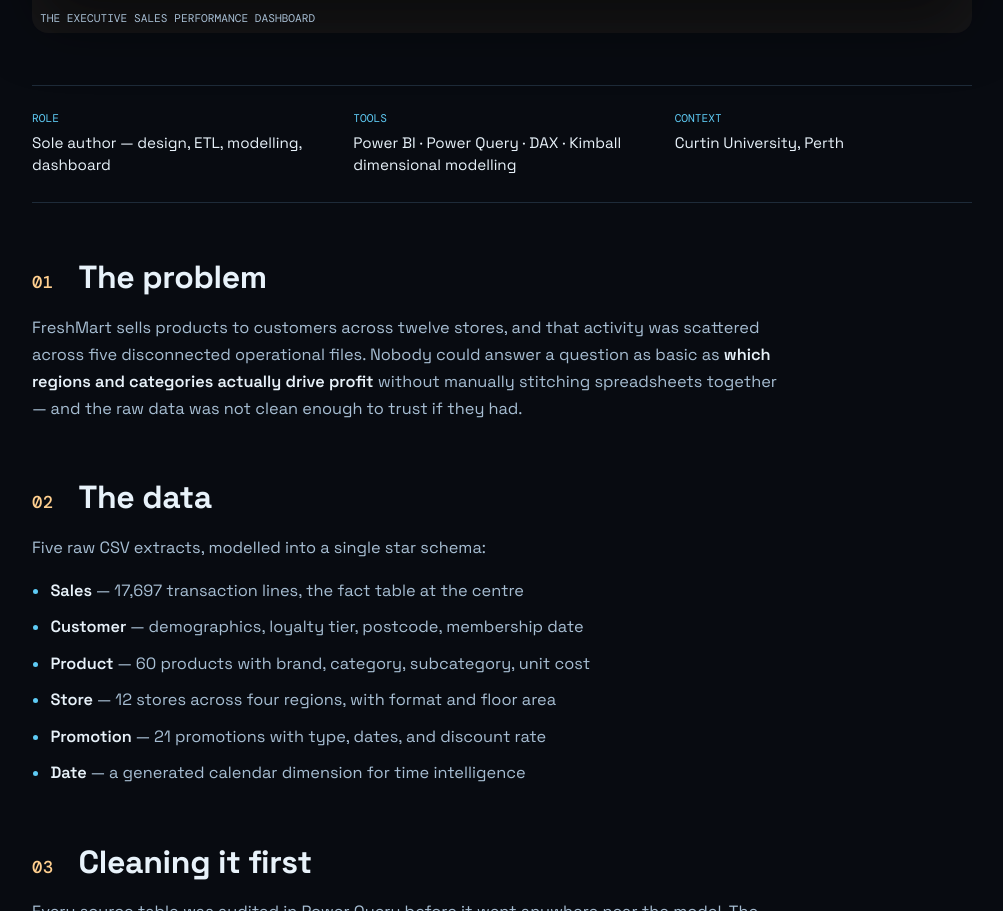
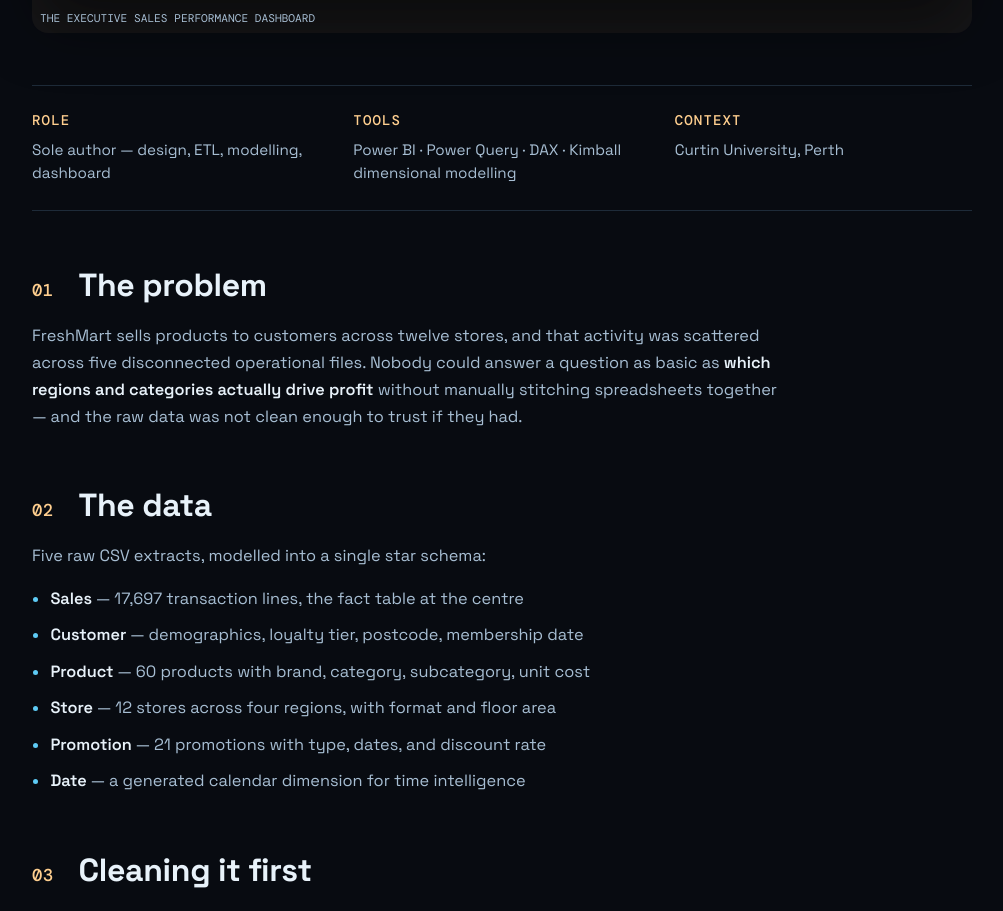
Before and after one commit to jo-bancherdvanich/waranyu-CV, a plain HTML site: page freshmart.html in a window 1280 px wide. Shown: the part 1272-2183 px from the top of the page, without its empty margins (138-1141 px from the left). Drawn offline with nearby package versions, Linux system fonts and the light colour scheme.

Commit message:
Strengthen case study meta labels

```diff
--- a/styles.css
+++ b/styles.css
@@ -519,7 +519,6 @@ footer { display: flex; justify-content: space-between; padding: 1.8rem 0; borde
   font-weight: 500;
   letter-spacing: .02em;
 }
-.case-meta dt { color: var(--case-accent, var(--accent)); }
 .findings li:first-child { border-top-color: var(--case-accent, var(--accent)); }
 .finding-number { color: var(--case-accent, var(--accent)); }
 .case-block > ul li::marker { color: var(--case-accent, var(--accent)); }
@@ -529,8 +528,16 @@ footer { display: flex; justify-content: space-between; padding: 1.8rem 0; borde
 .case-shot img { display: block; width: 100%; border: 1px solid rgba(232, 242, 250, .14); background: var(--surface); }
 .case-shot figcaption { margin-top: .8rem; color: var(--muted); font-family: "DM Mono", monospace; font-size: .7rem; text-transform: uppercase; }
 .case-meta { display: grid; grid-template-columns: repeat(3, 1fr); gap: 1.5rem; margin-top: 3.2rem; padding: 1.6rem 0; border-top: 1px solid var(--line); border-bottom: 1px solid var(--line); }
-.case-meta dt { margin-bottom: .45rem; color: var(--accent); font-family: "DM Mono", monospace; font-size: .7rem; text-transform: uppercase; }
-.case-meta dd { margin: 0; font-size: .95rem; line-height: 1.45; }
+.case-meta dt {
+  margin-bottom: .6rem;
+  color: var(--case-accent, var(--accent));
+  font-family: "DM Mono", monospace;
+  font-size: .88rem;
+  font-weight: 500;
+  letter-spacing: .08em;
+  text-transform: uppercase;
+}
+.case-meta dd { margin: 0; color: var(--muted); font-size: .95rem; line-height: 1.5; }
 .case-block { margin-top: 3.4rem; }
 .case-block h2 { margin-bottom: 1.1rem; font-size: clamp(1.5rem, 2.6vw, 2rem); letter-spacing: -.01em; }
 .case-block p { max-width: 760px; color: var(--muted); font-size: 1.02rem; line-height: 1.65; }
```
